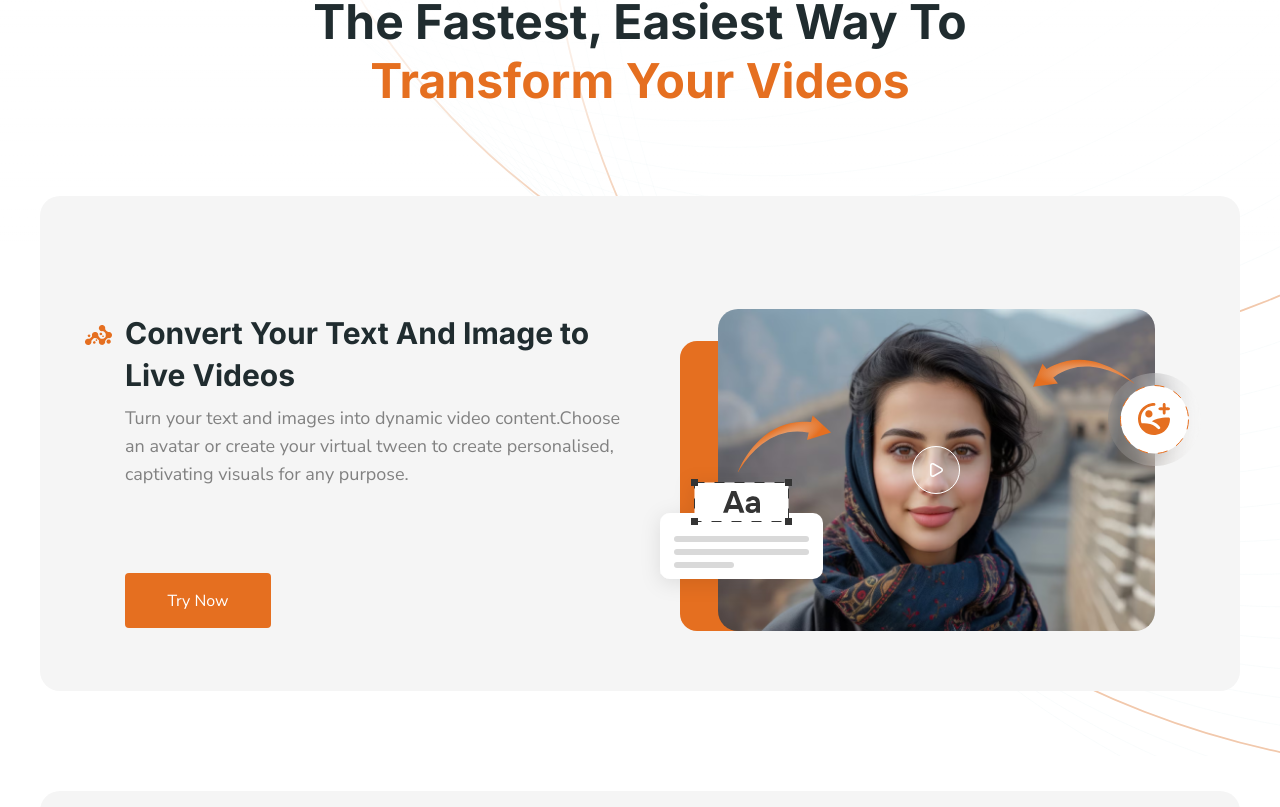
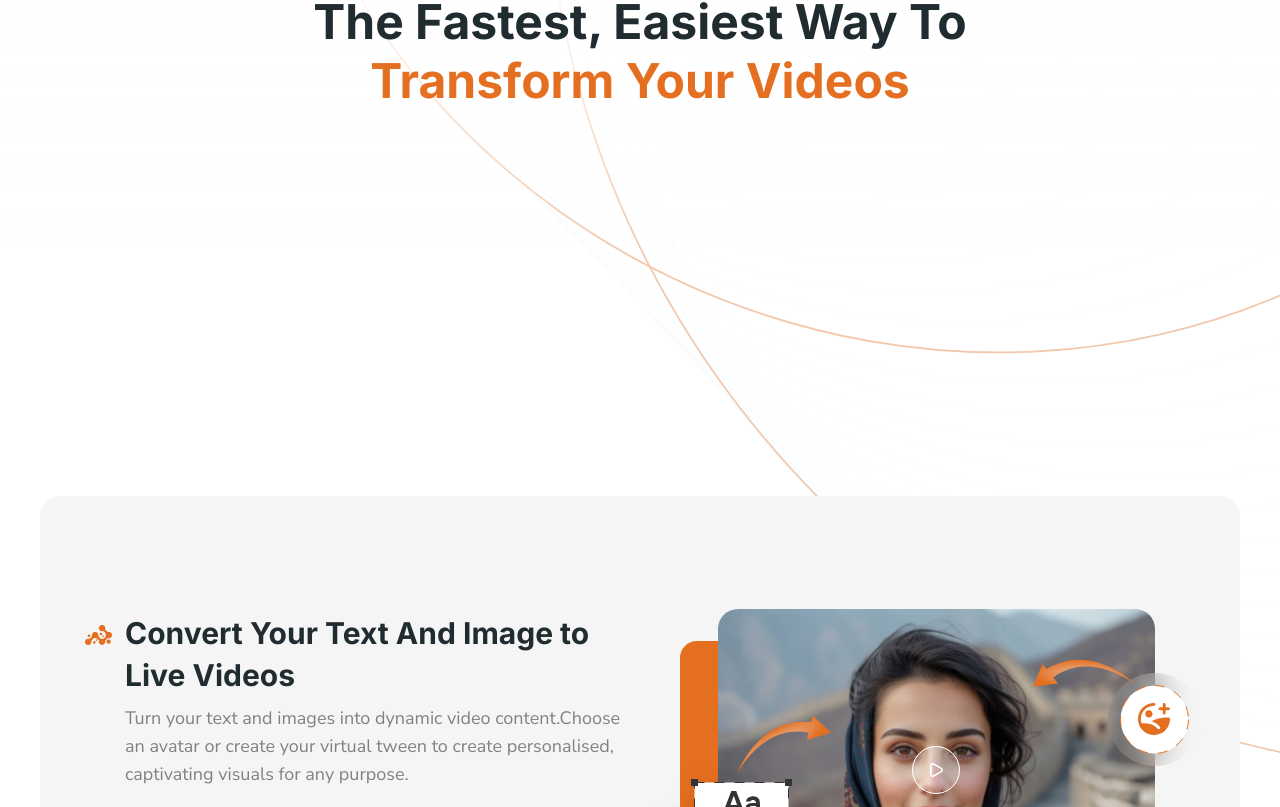
Before and after one commit to auspicious-soft/neurcg-site, a Next.js app: page / in a window 1280 px wide. Shown: the part 1224-2031 px from the top of the page. Built offline with nearby package versions, Linux system fonts and the light colour scheme; no server answers.

Commit message:
feat: integrate Google AdSense with new GoogleAd component and update layout

```diff
--- a/src/app/layout.tsx
+++ b/src/app/layout.tsx
@@ -5,6 +5,7 @@ import "./style.css";
 import { Toaster } from "sonner";
 import Header from "@/components/Header";
 import Footer from "@/components/Footer";
+import Script from "next/script";
 
 const inter = Inter({ subsets: ["latin"] });
 const nunitoSans = Nunito_Sans({ subsets: ["latin"] });
@@ -21,13 +22,22 @@ export default function RootLayout({
 }>) {
   return (
     <html lang="en">
+      <head>
+        <Script
+          // id="adsbygoogle-init"
+          async
+          src={`https://pagead2.googlesyndication.com/pagead/js/adsbygoogle.js?client=${process.env.NEXT_PUBLIC_GOOGLE_ADSENSE_ID}`}
+          strategy="afterInteractive"
+          crossOrigin="anonymous"
+          // onError={(e) => console.error('Script failed to load', e)}
+        />
+      </head>
       <body className="{`${inter.className} ${nunitoSans.className}`}">
-
-      <Toaster richColors={true} />
-      <Header />
+        <Toaster richColors={true} />
+        <Header />
         {children}
         <Footer />
-        </body>
+      </body>
     </html>
   );
 }
--- a/src/app/page.tsx
+++ b/src/app/page.tsx
@@ -21,6 +21,7 @@ import stepimg1 from "@/assets/images/stepimg1.png"
 import stepimg2 from "@/assets/images/stepimg2.png"
 import stepimg3 from "@/assets/images/stepimg3.png"
 import Link from "next/link";
+import GoogleAd from "@/components/google-ads";
 
 const OverviewData = [
   {
@@ -92,7 +93,7 @@ export default function Home() {
             Expanding Your Global Reach
           </h3>
           <Link href={`${process.env.NEXT_PUBLIC_USER_LINK}`}
-           className="button mt-[20px] md:mt-[40px] md:px-[45px]">Free Trial</Link>
+            className="button mt-[20px] md:mt-[40px] md:px-[45px]">Free Trial</Link>
         </div>
         <div>
           <div className="relative pt-[50px]">
@@ -122,6 +123,10 @@ export default function Home() {
               Transform your Videos{" "}
             </span>
           </h2>
+          <GoogleAd
+            slot="5920617536"  // Replace with your ad slot ID
+          // style={{ maxHeight: '300px' }}
+          />
           <div className="sticky-cards">
             {OverviewData.map((item) => (
               <ProductDesc
--- /dev/null
+++ b/src/components/google-ads.tsx
@@ -0,0 +1,56 @@
+'use client'
+
+import { useEffect } from 'react'
+
+declare global {
+  interface Window {
+    adsbygoogle?: {
+      loaded?: boolean;
+      push: (params: {}) => void;
+    }[];
+  }
+}
+
+interface GoogleAdProps {
+  slot: string
+  format?: 'auto' | 'fluid' | 'rectangle'
+  responsive?: boolean
+  style?: React.CSSProperties
+}
+
+export default function GoogleAd({ slot, format = 'auto', responsive = true, style }: GoogleAdProps) {
+  useEffect(() => {
+    try {
+      const adElements = document.querySelectorAll('ins.adsbygoogle');
+      const currentAd = adElements[adElements.length - 1];
+
+      if (currentAd && !currentAd.getAttribute('data-ad-loaded')) {
+        (window.adsbygoogle = window.adsbygoogle || [{ loaded: false, push: (params: {}) => { } }]).push({ loaded: true, push: (params: {}) => { } });
+        currentAd.setAttribute('data-ad-loaded', 'true');
+      };
+    } catch (err) {
+      console.error('AdSense error ----> ', err)
+    }
+  }, [])
+
+    return (
+        <div className='h-[300px]'>
+            <div
+                // data-ad-id={adId}
+                className="adsense-container"
+                style={{
+                    display: 'block',
+                    height: '100%',
+                    ...style
+                }}
+                data-ad-client={process.env.NEXT_PUBLIC_GOOGLE_ADSENSE_ID}
+                data-ad-slot={slot}
+                data-ad-format={format}
+                data-full-width-responsive={responsive}
+            >
+                {/* <script data-ad-client={process.env.NEXT_PUBLIC_GOOGLE_ADSENSE_ID} async src="https://pagead2.googlesyndication.com/pagead/js/adsbygoogle.js"></script> */}
+
+            </div>
+        </div>
+    );
+}
```
Also changed, not shown: public/ads.txt (renamed from ads.txt).
